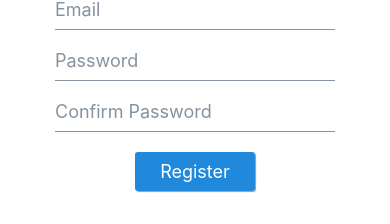
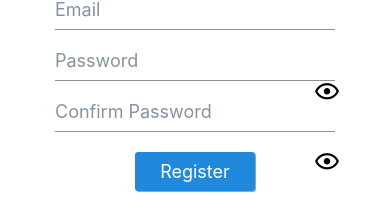
Before and after one commit to StaPauli/BankMobile, a React Native app: screen /Login in a window 390 px wide. Both pictures are taken after a click on the button "Register". Shown: the part 432-656 px from the top of the page. Built offline with nearby package versions, Linux system fonts and the light colour scheme; no server answers.

Commit message:
add icons

```diff
--- a/src/Login/LoginScreen.js
+++ b/src/Login/LoginScreen.js
@@ -1,14 +1,16 @@
 import React, {useEffect, useState} from "react";
-import { StyleSheet, View} from "react-native";
+import {StyleSheet, TouchableOpacity, View} from "react-native";
 import { Button, Input, Image } from "react-native-elements";
 import { StatusBar } from "expo-status-bar";
 import { auth } from '../firebase';
+import { MaterialCommunityIcons } from "@expo/vector-icons";
 
 const LoginScreen = ({ navigation }) => {
 
     const [email, setEmail] = useState('')
     const [password, setPassword] = useState('')
-
+    const [show, setShow] = useState(false)
+    const [visible, setVisible] = useState(true)
     useEffect(() => {
        const unsubscribe = auth.onAuthStateChanged((authUser) => {
             if(authUser) {
@@ -40,12 +42,25 @@ const LoginScreen = ({ navigation }) => {
                 />
                 <Input
                     placeholder="Password"
-                    secureTextEntry
+                    secureTextEntry={visible}
                     type="password"
                     value={password}
                     onChangeText={text => setPassword(text)}
                     onSubmitEditing={signIn}
                 />
+                <TouchableOpacity style={styles.btnEye} onPress={
+                    () => {
+                        setVisible(!visible)
+                        setShow(!show)
+                    }
+                }>
+                    <MaterialCommunityIcons
+                    name={show === false ? 'eye-outline' : 'eye-off-outline'}
+                    size={26}
+                    color={"black"}
+
+                    />
+                </TouchableOpacity>
             </View>
 
             <Button containerStyle={styles.button1} onPress={signIn} title="Login" />
@@ -78,6 +93,11 @@ const styles = StyleSheet.create({
         borderColor: '#2C6BED',
         width: 200,
     },
+    btnEye: {
+        position: "absolute",
+        right: 5,
+        top: 74,
+    }
 
 
 })
--- a/src/SignUp/SingUpScreen.js
+++ b/src/SignUp/SingUpScreen.js
@@ -1,24 +1,22 @@
-import React, {useLayoutEffect, useState} from "react";
-import { StyleSheet, View } from "react-native";
+import React, { useState } from "react";
+import {StyleSheet, TouchableOpacity, View} from "react-native";
 import { KeyboardAvoidingView } from "react-native";
 import { Button, Input, Text } from "react-native-elements";
 import { StatusBar } from "expo-status-bar";
 import { auth } from '../firebase';
+import {MaterialCommunityIcons} from "@expo/vector-icons";
 
 
-const SingUpScreen = ({ navigation }) => {
+const SingUpScreen = () => {
 
     const [name, setName] = useState("");
     const [email, setEmail] = useState("");
     const [password, setPassword] = useState("");
     const [confrimpassword, setConfirmPassword] = useState("");
-
-    useLayoutEffect(() => {
-        navigation.setOptions({
-            headerBackTitle: "ABC",
-        });
-    }, [navigation]);
-
+    const [show, setShow] = useState(false)
+    const [visible, setVisible] = useState(true)
+    const [show2, setShow2] = useState(false)
+    const [visible2, setVisible2] = useState(true)
     const signup = () => {
         auth
             .createUserWithEmailAndPassword(email, password)
@@ -55,17 +53,53 @@ const SingUpScreen = ({ navigation }) => {
                 <Input
                     placeholder="Password"
                     type="password"
-                    secureTextEntry
+                    secureTextEntry={visible}
                     value={password}
                     onChangeText={(text) => setPassword(text)}
                 />
                 <Input
                     placeholder="Confirm Password"
                     type="password"
-                    secureTextEntry
+                    secureTextEntry={visible2}
                     value={confrimpassword}
                     onChangeText={(text) => setConfirmPassword(text)}
                 />
+
+                <TouchableOpacity style={styles.btnEye} onPress={
+                    () => {
+                        setVisible(!visible)
+                        setShow(!show)
+                    }
+                }>
+
+
+                    <MaterialCommunityIcons
+                        name={show === false ? 'eye-outline' : 'eye-off-outline'}
+                        size={26}
+                        color={"black"}
+
+                    />
+
+                </TouchableOpacity>
+
+
+                <TouchableOpacity style={styles.btnEye2} onPress={
+                    () => {
+                        setVisible2(!visible2)
+                        setShow2(!show2)
+                    }
+                }>
+
+
+                    <MaterialCommunityIcons
+                        name={show2 === false ? 'eye-outline' : 'eye-off-outline'}
+                        size={26}
+                        color={"black"}
+
+                    />
+
+                </TouchableOpacity>
+
             </View>
 
 
@@ -94,6 +128,17 @@ const styles = StyleSheet.create({
     },
     inputContainer: {
         width: 300,
-    }
+    },
+    btnEye: {
+        position: "absolute",
+        right: 5,
+        top: 140,
+    },
+    btnEye2: {
+        position: "absolute",
+        right: 5,
+        top: 210,
+    },
+
 
 })
```
